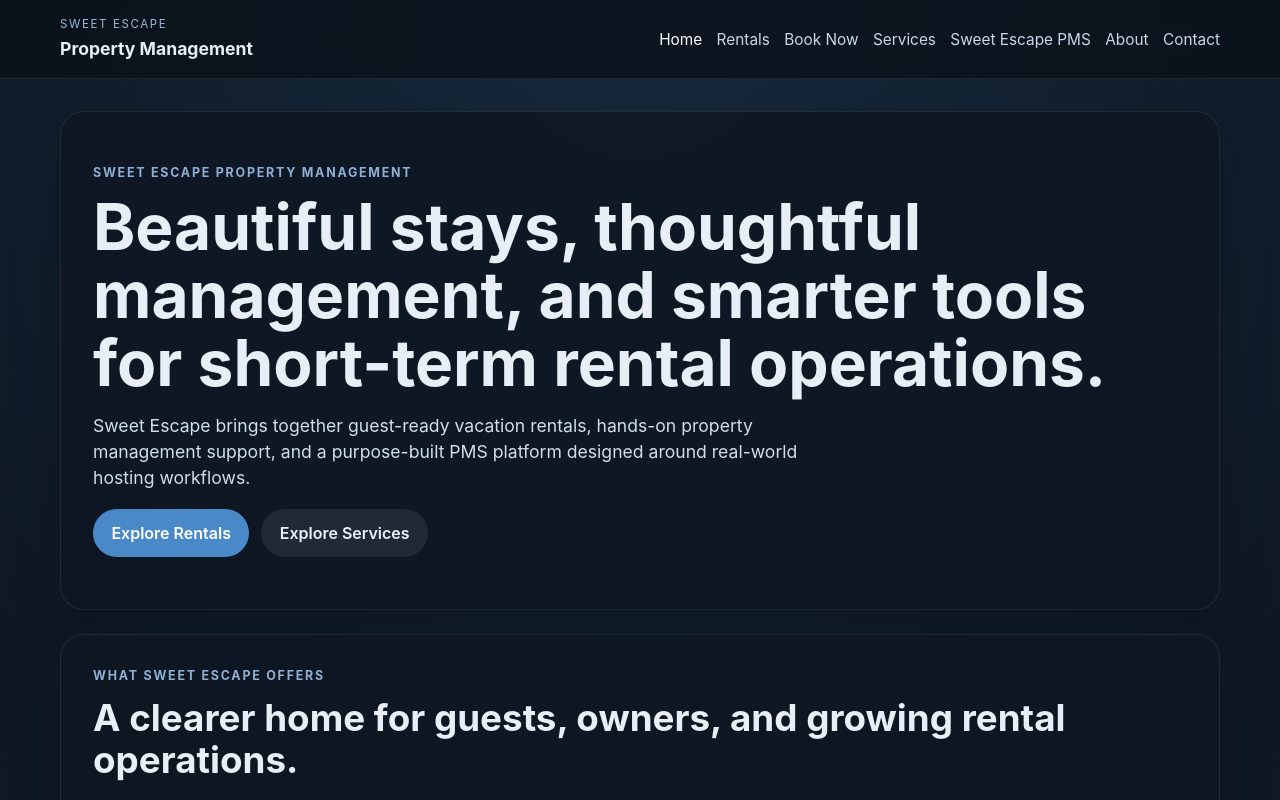
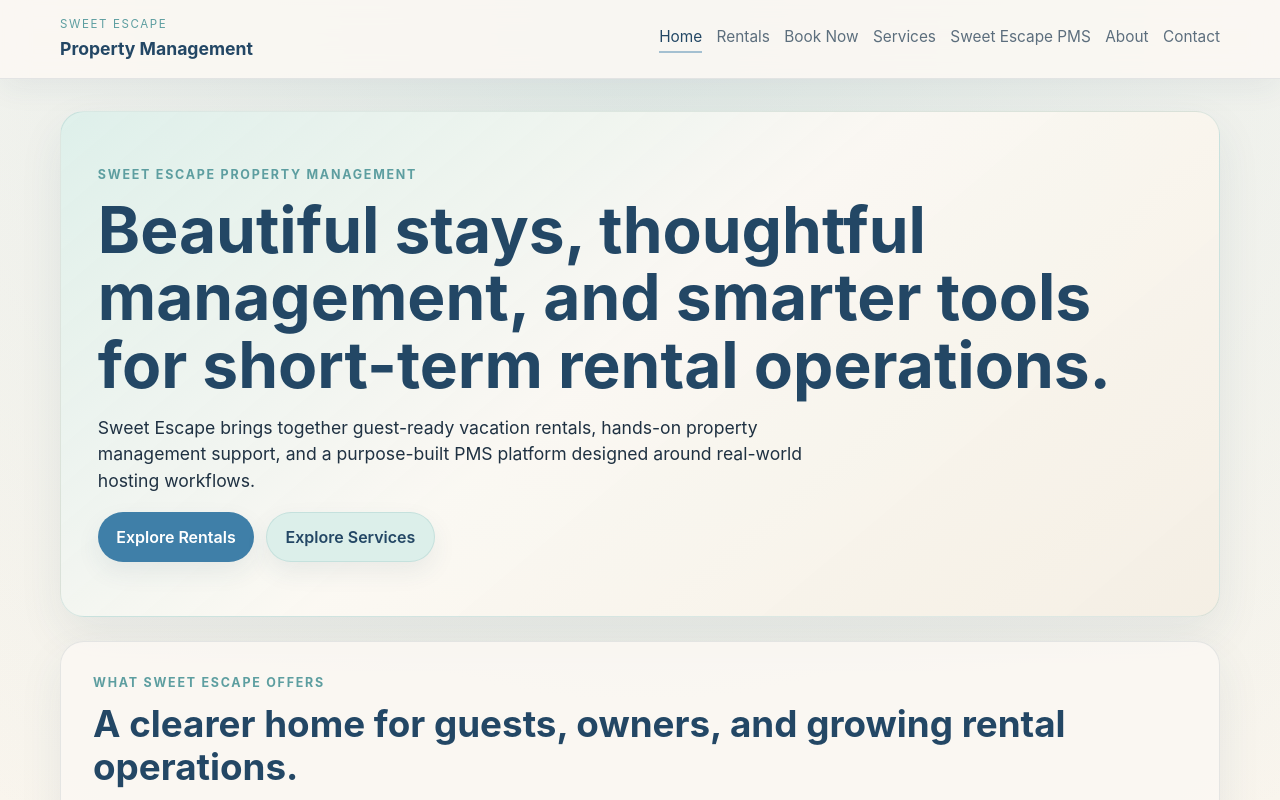
Before and after one commit to masterhavik/sweet-escape-website-2026, a React (Vite) app: page / in a window 1280 px wide. Shown: the top 800 px of the page. Built offline with nearby package versions, Linux system fonts and the light colour scheme.

Commit message:
Apply lighter coastal palette to website styles

```diff
--- a/src/styles/globals.css
+++ b/src/styles/globals.css
@@ -2,12 +2,24 @@
   font-family: Inter, system-ui, -apple-system, BlinkMacSystemFont, 'Segoe UI', sans-serif;
   line-height: 1.5;
   font-weight: 400;
-  color: #e8eef5;
-  background: #0d1621;
+  color: #1f3142;
+  background: #fbf8f3;
   font-synthesis: none;
   text-rendering: optimizeLegibility;
   -webkit-font-smoothing: antialiased;
   -moz-osx-font-smoothing: grayscale;
+
+  --color-harbor: #234765;
+  --color-teal: #5d9ea0;
+  --color-seafoam: #dcefea;
+  --color-sand: #f4eee3;
+  --color-shell: #fbf8f3;
+  --color-ink: #1f3142;
+  --color-slate: #5c6e7d;
+  --color-border: #d9e3e6;
+  --color-primary: #3f7fa8;
+  --color-accent: #6bafa8;
+  --color-primary-hover: #316b8e;
 }
 
 * {
@@ -24,9 +36,9 @@ body,
 body {
   margin: 0;
   background:
-    radial-gradient(circle at top, rgba(61, 111, 163, 0.22), transparent 28%),
-    linear-gradient(180deg, #0d1621 0%, #101b28 45%, #0c141d 100%);
-  color: #e8eef5;
+    radial-gradient(circle at top, rgba(93, 158, 160, 0.18), transparent 32%),
+    linear-gradient(180deg, #fbf8f3 0%, #f7f2e8 48%, #eef5f2 100%);
+  color: var(--color-ink);
 }
 
 a {
@@ -36,12 +48,18 @@ a {
 
 button,
 a {
-  transition: opacity 0.2s ease, transform 0.2s ease, background-color 0.2s ease;
+  transition:
+    opacity 0.2s ease,
+    transform 0.2s ease,
+    background-color 0.2s ease,
+    border-color 0.2s ease,
+    color 0.2s ease,
+    box-shadow 0.2s ease;
 }
 
 button:hover,
 a:hover {
-  opacity: 0.96;
+  opacity: 0.98;
 }
 
 .site-shell {
@@ -53,8 +71,9 @@ a:hover {
   top: 0;
   z-index: 10;
   backdrop-filter: blur(14px);
-  background: rgba(10, 17, 26, 0.8);
-  border-bottom: 1px solid rgba(255, 255, 255, 0.08);
+  background: rgba(251, 248, 243, 0.9);
+  border-bottom: 1px solid rgba(35, 71, 101, 0.1);
+  box-shadow: 0 10px 30px rgba(35, 71, 101, 0.06);
 }
 
 .site-header__inner,
@@ -81,12 +100,13 @@ a:hover {
   font-size: 0.72rem;
   letter-spacing: 0.14em;
   text-transform: uppercase;
-  color: #9bb8d6;
+  color: var(--color-teal);
 }
 
 .site-brand__name {
   font-size: 1.1rem;
   font-weight: 700;
+  color: var(--color-harbor);
 }
 
 .site-nav {
@@ -97,12 +117,15 @@ a:hover {
 }
 
 .site-nav__link {
-  color: #c8d8ea;
+  color: var(--color-slate);
   font-size: 0.96rem;
+  padding-bottom: 0.2rem;
+  border-bottom: 2px solid transparent;
 }
 
 .site-nav__link--active {
-  color: #ffffff;
+  color: var(--color-harbor);
+  border-bottom-color: rgba(63, 127, 168, 0.45);
 }
 
 .site-main {
@@ -112,8 +135,8 @@ a:hover {
 }
 
 .site-footer {
-  border-top: 1px solid rgba(255, 255, 255, 0.08);
-  background: rgba(6, 11, 17, 0.65);
+  border-top: 1px solid rgba(35, 71, 101, 0.1);
+  background: linear-gradient(180deg, rgba(220, 239, 234, 0.5) 0%, rgba(244, 238, 227, 0.78) 100%);
 }
 
 .site-footer__inner {
@@ -121,6 +144,11 @@ a:hover {
   grid-template-columns: repeat(2, minmax(0, 1fr));
   gap: 1.5rem;
   padding: 2rem 0;
+}
+
+.site-footer h2,
+.site-footer p {
+  color: var(--color-ink);
 }
 
 .page-stack {
@@ -131,14 +159,17 @@ a:hover {
 
 .panel {
   padding: 2rem;
-  border: 1px solid rgba(255, 255, 255, 0.08);
+  border: 1px solid rgba(35, 71, 101, 0.1);
   border-radius: 24px;
-  background: rgba(14, 23, 34, 0.82);
-  box-shadow: 0 18px 50px rgba(0, 0, 0, 0.18);
+  background: rgba(251, 248, 243, 0.88);
+  box-shadow: 0 18px 45px rgba(35, 71, 101, 0.08);
 }
 
 .hero-section {
-  padding: 3.25rem 2rem;
+  padding: 3.4rem 2.3rem;
+  background:
+    linear-gradient(140deg, rgba(220, 239, 234, 0.88) 0%, rgba(251, 248, 243, 0.95) 48%, rgba(244, 238, 227, 0.96) 100%);
+  border-color: rgba(93, 158, 160, 0.18);
 }
 
 .section-heading {
@@ -147,7 +178,7 @@ a:hover {
 
 .eyebrow {
   margin: 0 0 0.65rem;
-  color: #8fb0d4;
+  color: var(--color-teal);
   text-transform: uppercase;
   letter-spacing: 0.14em;
   font-size: 0.78rem;
@@ -167,27 +198,35 @@ h1 {
   font-size: clamp(2.2rem, 5vw, 4rem);
   line-height: 1.06;
   margin-bottom: 1rem;
+  color: var(--color-harbor);
 }
 
 h2 {
   font-size: clamp(1.5rem, 3vw, 2.3rem);
   line-height: 1.15;
   margin-bottom: 0.75rem;
+  color: var(--color-harbor);
 }
 
 h3 {
   font-size: 1.12rem;
   margin-bottom: 0.55rem;
+  color: var(--color-harbor);
+}
+
+p,
+li {
+  color: var(--color-slate);
 }
 
 .lead {
   font-size: 1.1rem;
-  color: #d1deeb;
+  color: var(--color-ink);
   max-width: 48rem;
 }
 
 .muted {
-  color: #9fb3c8;
+  color: var(--color-slate);
 }
 
 .card-grid {
@@ -199,8 +238,9 @@ h3 {
 .card {
   padding: 1.5rem;
   border-radius: 20px;
-  background: rgba(255, 255, 255, 0.03);
-  border: 1px solid rgba(255, 255, 255, 0.07);
+  background: linear-gradient(180deg, rgba(255, 255, 255, 0.72) 0%, rgba(244, 238, 227, 0.66) 100%);
+  border: 1px solid rgba(35, 71, 101, 0.1);
+  box-shadow: 0 12px 30px rgba(35, 71, 101, 0.06);
 }
 
 .button-row {
@@ -218,21 +258,32 @@ h3 {
   padding: 0.75rem 1.15rem;
   border-radius: 999px;
   font-weight: 600;
+  box-shadow: 0 10px 24px rgba(35, 71, 101, 0.08);
+}
+
+.button:hover {
+  transform: translateY(-1px);
 }
 
 .button--primary {
-  background: #4a89c7;
+  background: var(--color-primary);
   color: white;
 }
 
+.button--primary:hover {
+  background: var(--color-primary-hover);
+}
+
 .button--secondary {
-  background: rgba(255, 255, 255, 0.08);
-  color: #eaf2fb;
+  background: var(--color-seafoam);
+  color: var(--color-harbor);
+  border: 1px solid rgba(93, 158, 160, 0.18);
 }
 
 .button--ghost {
-  border: 1px solid rgba(255, 255, 255, 0.12);
-  color: #dce9f7;
+  border: 1px solid rgba(35, 71, 101, 0.18);
+  color: var(--color-harbor);
+  background: rgba(251, 248, 243, 0.75);
 }
 
 .list-block {
@@ -240,9 +291,14 @@ h3 {
   margin-bottom: 0;
 }
 
+.testimonial-panel {
+  background: linear-gradient(180deg, rgba(220, 239, 234, 0.72) 0%, rgba(251, 248, 243, 0.95) 100%);
+}
+
 .testimonial-panel blockquote {
   font-size: 1.2rem;
   line-height: 1.5;
+  color: var(--color-harbor);
 }
 
 @media (max-width: 900px) {
```
